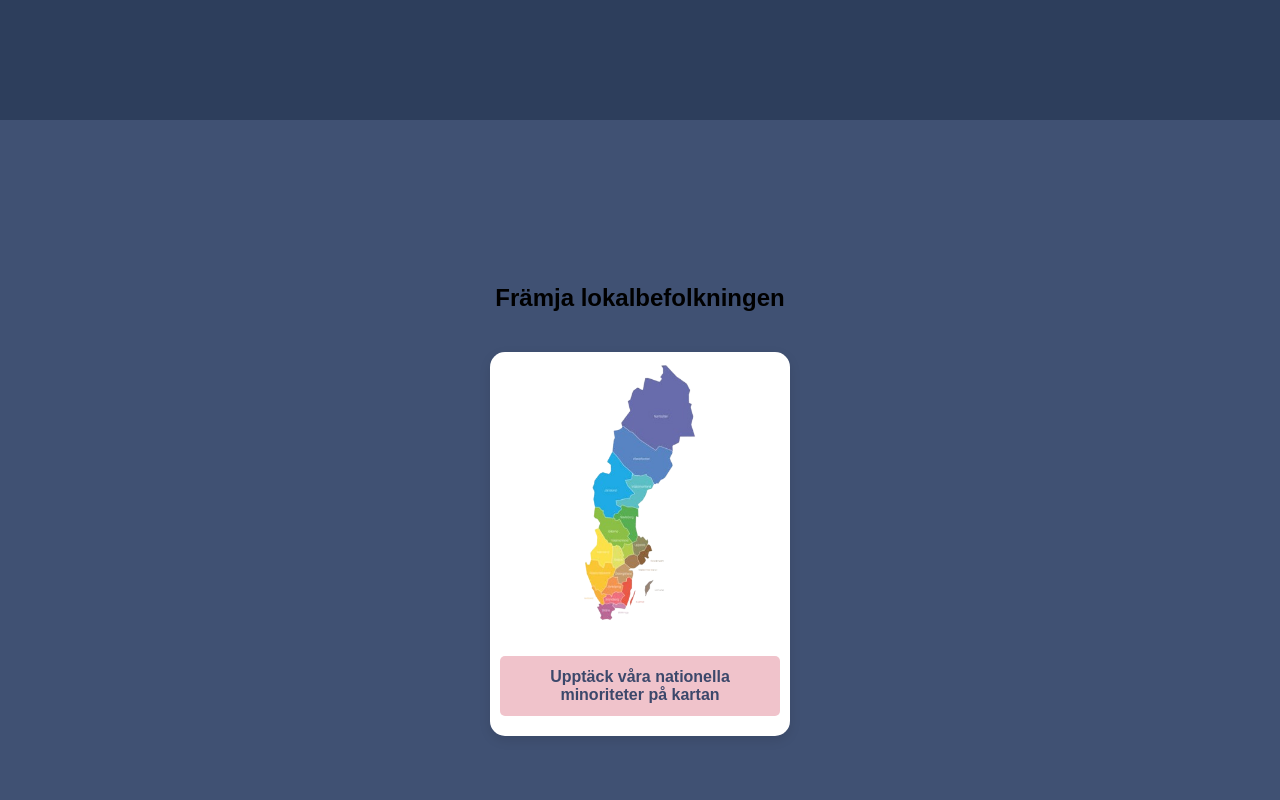
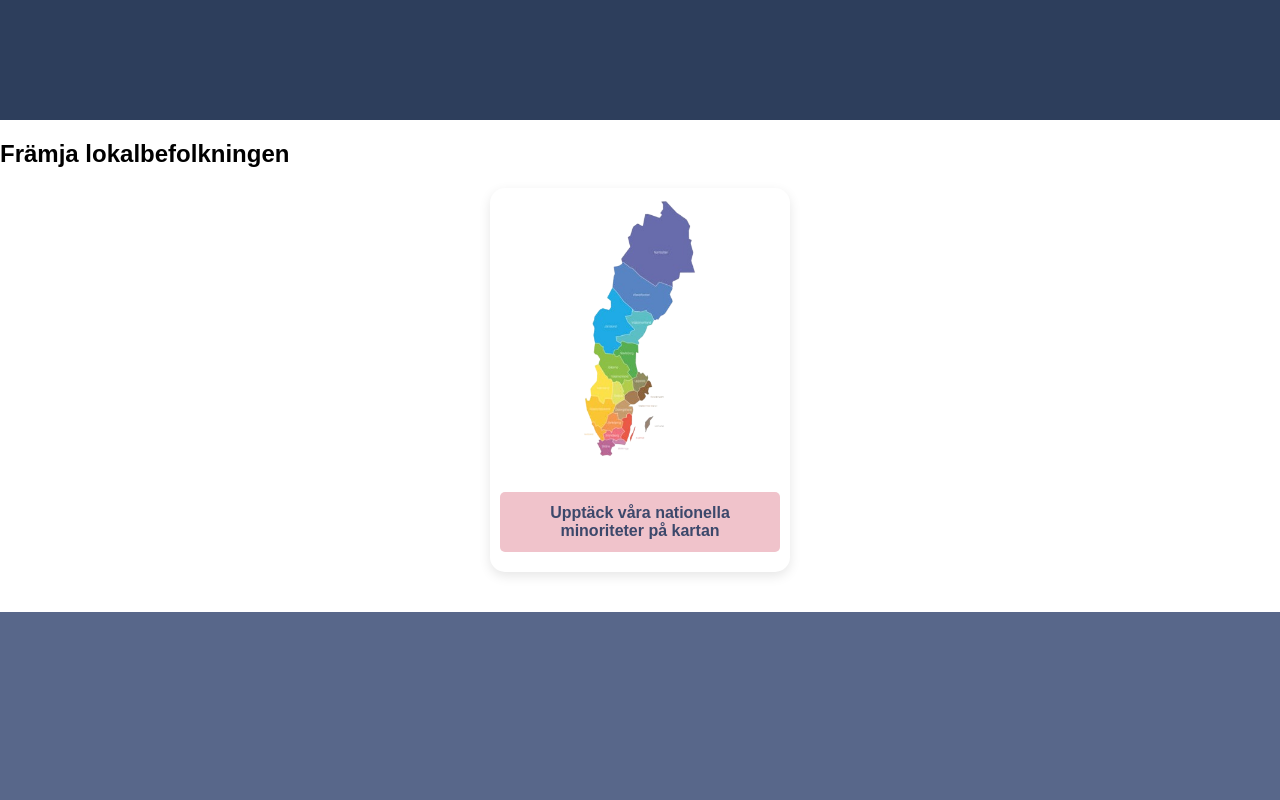
Before and after one commit to Omar223-ltu/my-website, a plain HTML site: page index.html in a window 1280 px wide. Shown: the part 1480-2280 px from the top of the page. Drawn offline with Linux system fonts and the light colour scheme.

Commit message:
Update index.html

```diff
--- a/index.html
+++ b/index.html
@@ -262,7 +262,7 @@
   </div>
 </section>
 
- <section id="framja" style="background-color: #405173; min-height: 100vh; display: flex; flex-direction: column; align-items: center; justify-content: center;">
+ <section id="framja" ; min-height: 100vh; display: flex; flex-direction: column; align-items: center; justify-content: center; color: white;">
   <h2 class="fade-in">Främja lokalbefolkningen</h2>
     <div class="grid" style="margin-top: 20px;">
     <div class="card">
```
